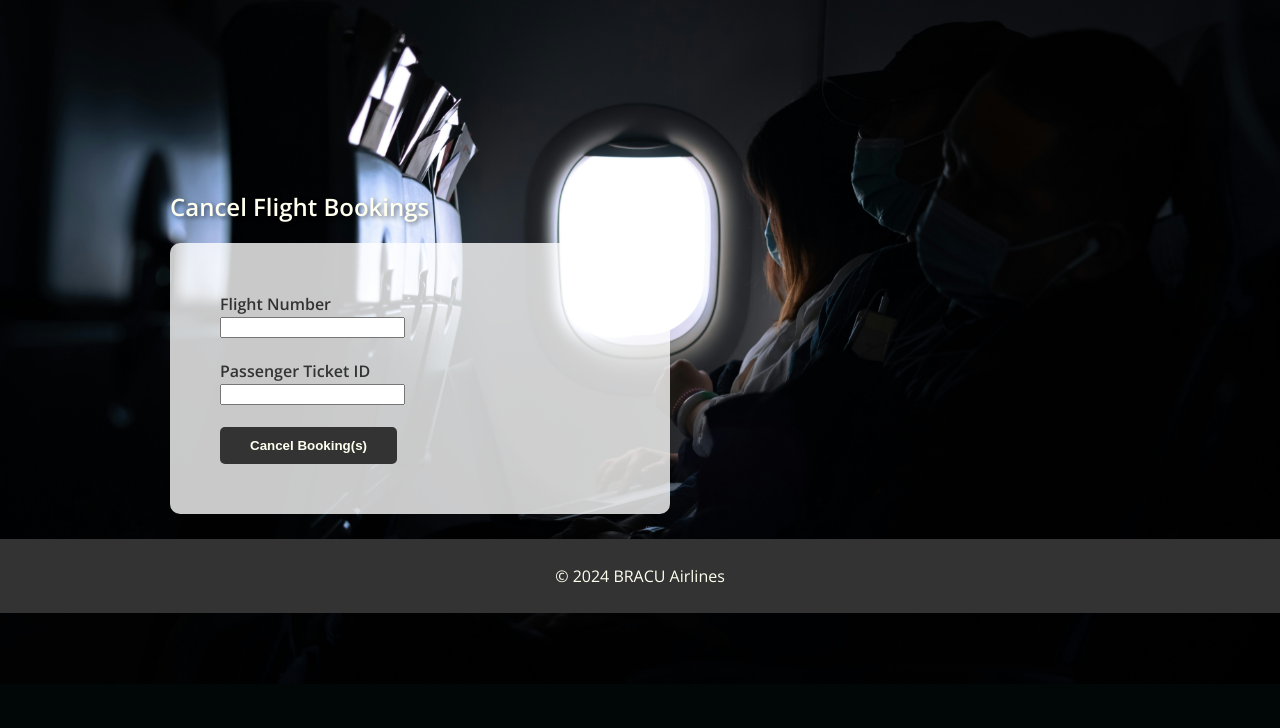
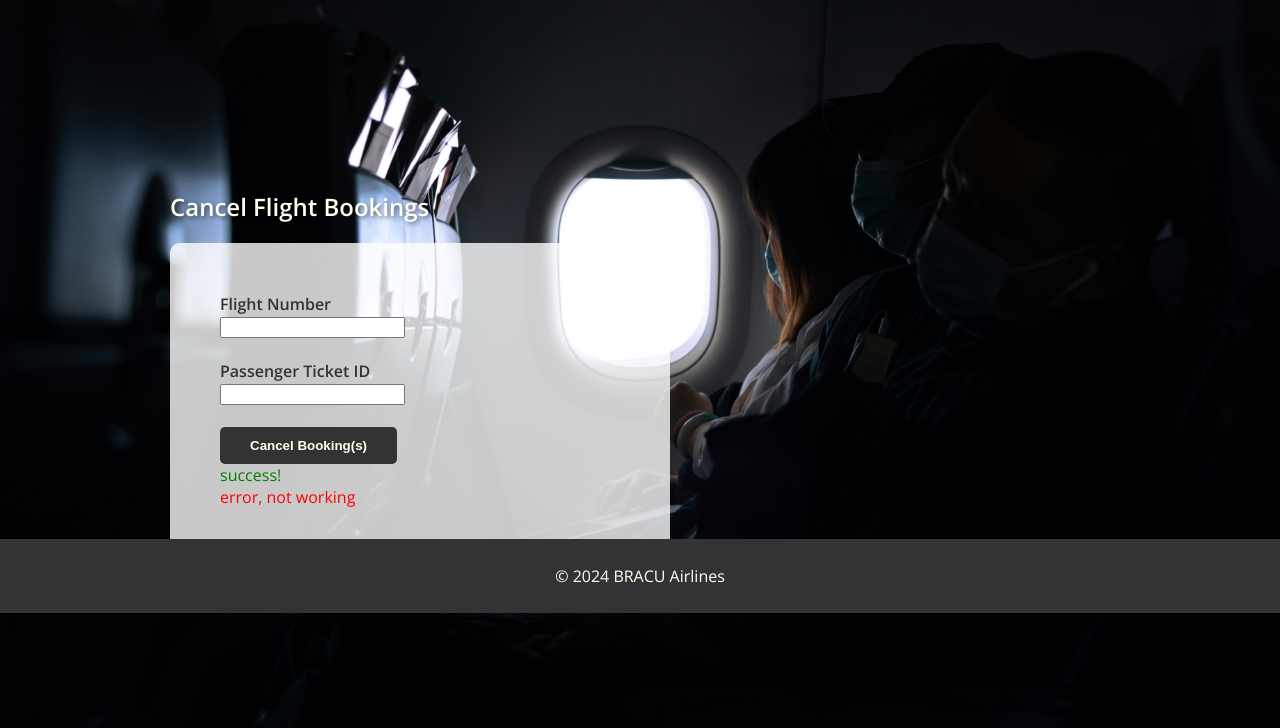
Before and after one commit to RashedFahim/Online-Flight-Reservation, a PHP site: page /cancel_flight.php in a window 1280 px wide. Shown: the part 187-915 px from the top of the page. Before the commit the page ends 800 px from the top, so only its background shows below. Run offline with PHP 8.4, Linux system fonts and the light colour scheme.

Commit message:
Update cancel_flight.php

```diff
--- a/cancel_flight.php
+++ b/cancel_flight.php
@@ -1,7 +1,7 @@
 <?php
 require_once('db_connect.php');
-$success = "";
-$error_message = "";
+$success = "success!";
+$error_message = "error, not working";
 
 if ($_SERVER["REQUEST_METHOD"] == "POST") {
     if (isset($_POST['delete_flight'])) {
```
